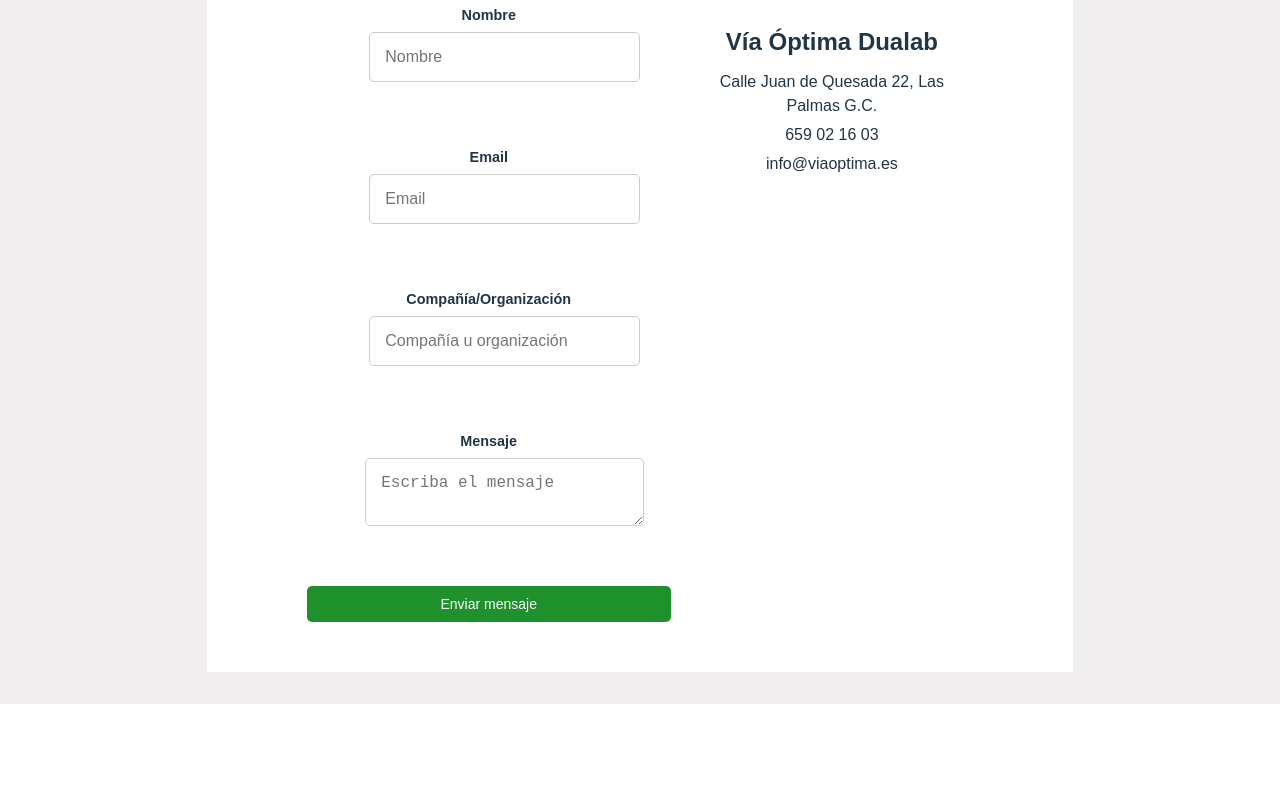
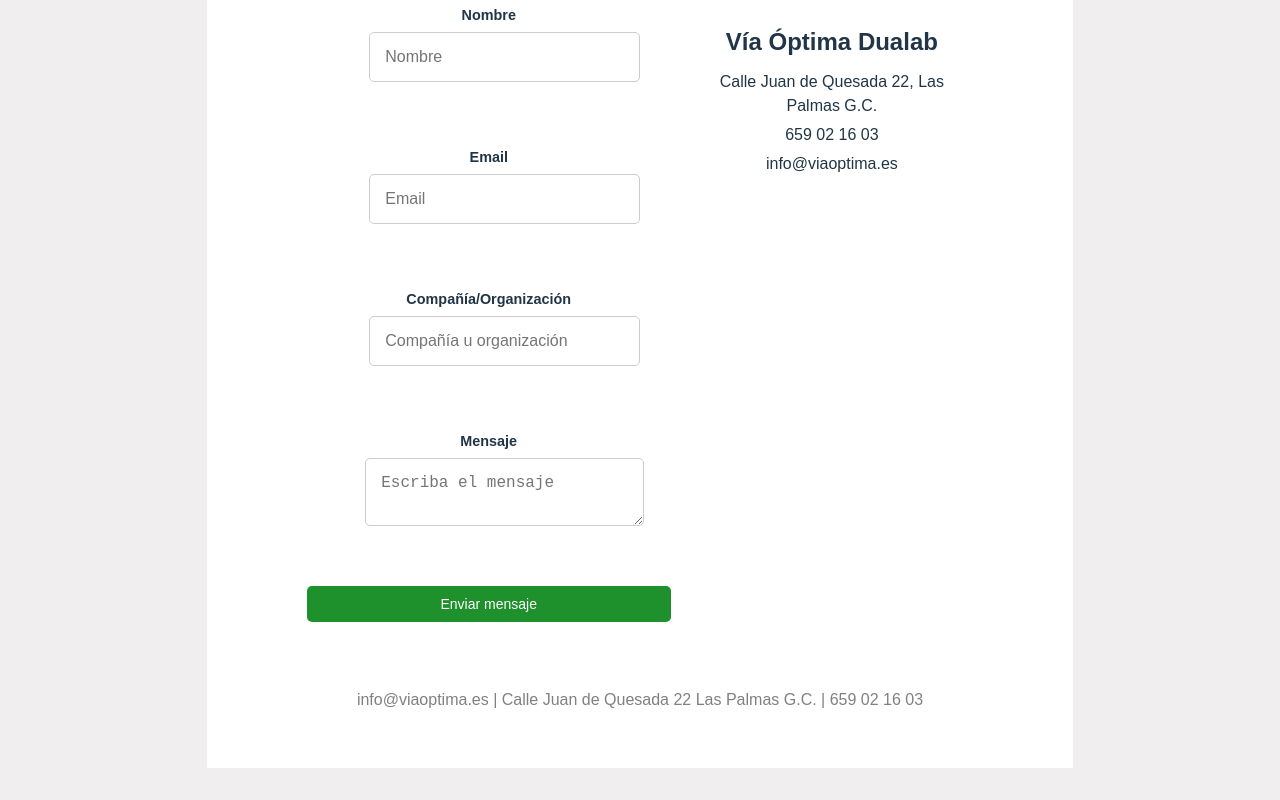
Before and after one commit to UnPerrete/aplicaciondualab, a React (Vite) app: page /contact in a window 1280 px wide. Shown: the part 542-1342 px from the top of the page. Before the commit the page ends 1246 px from the top, so only its background shows below. Built offline with nearby package versions, Linux system fonts and the light colour scheme.

Commit message:
footer contectenos

```diff
--- a/src/components/Contactenos.jsx
+++ b/src/components/Contactenos.jsx
@@ -46,6 +46,12 @@ const Contactenos = () => {
                     <p>info@viaoptima.es</p>
                 </div>
             </div>
+
+            {/* Footer */}
+            <div className="footer">
+                <p>info@viaoptima.es | Calle Juan de Quesada 22 Las Palmas G.C. | 659 02 16 03</p>
+            </div>
+
         </div>
     );
 };
```
